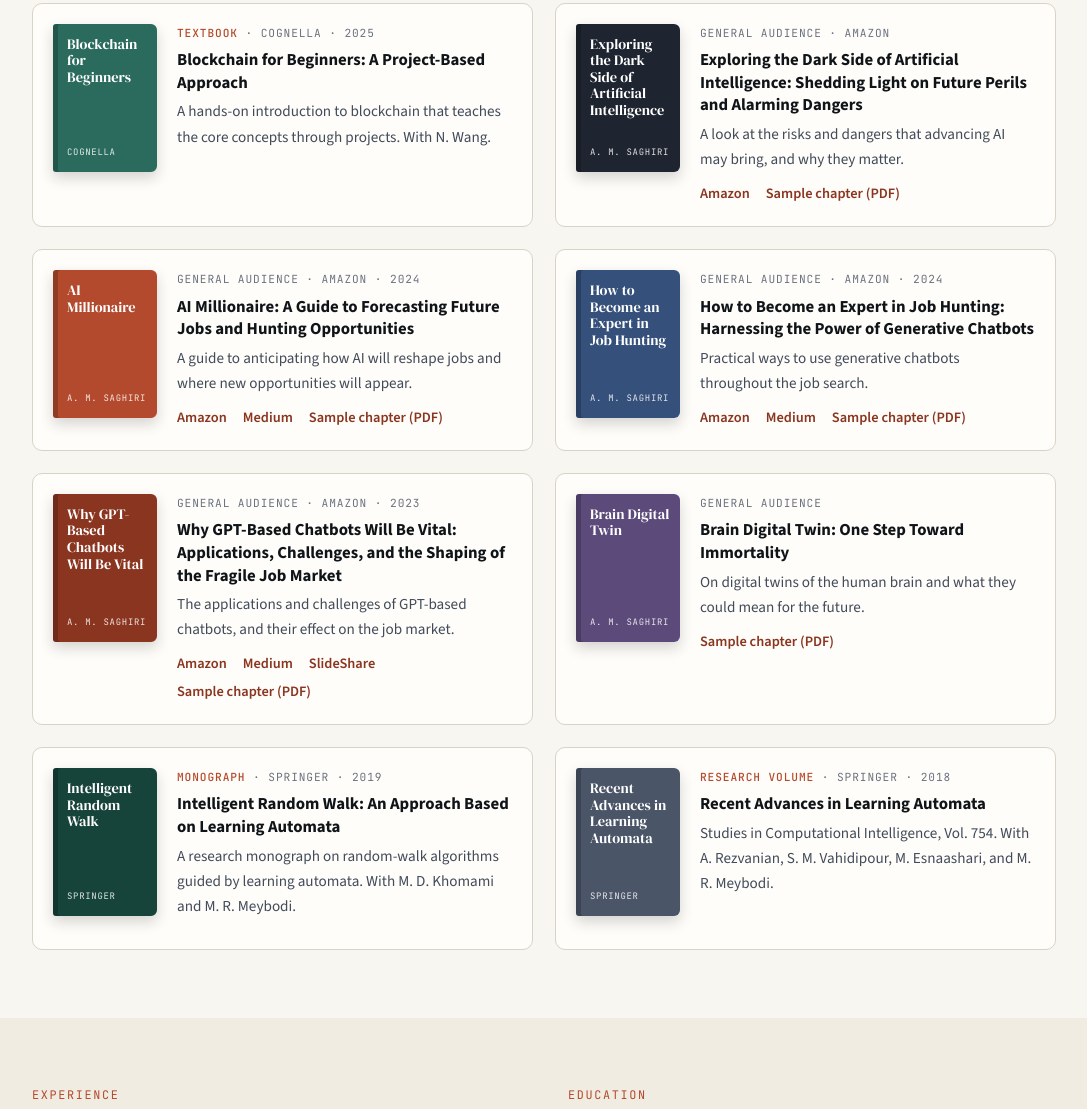
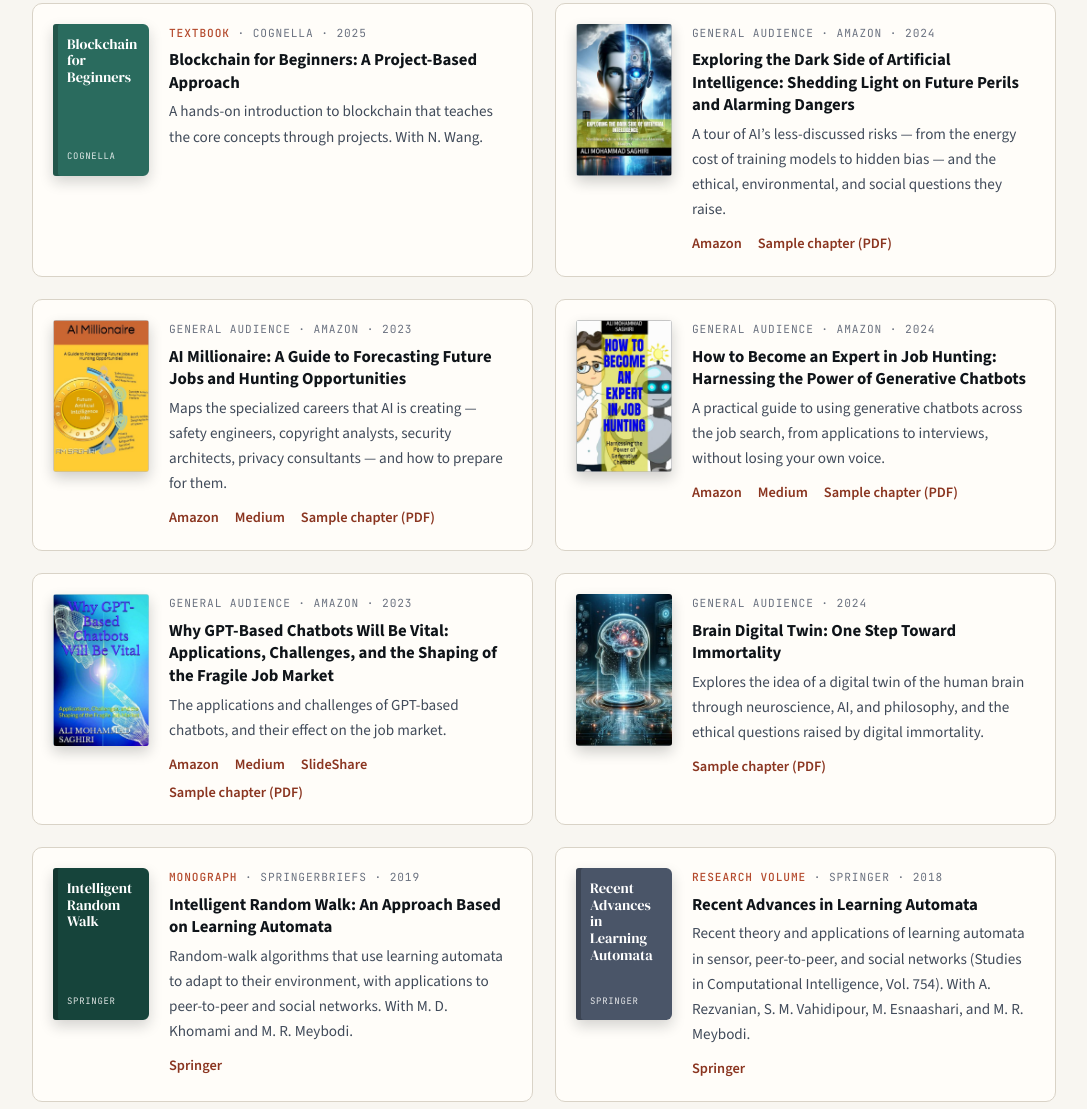
Before and after one commit to amsaghiri/amsaghiri.github.io, a plain HTML site: page index.htm in a window 1280 px wide. Shown: the part 1565-2674 px from the top of the page, without its empty margins (96-1183 px from the left). Drawn offline with nearby package versions, Linux system fonts and the light colour scheme.

Commit message:
Add real book covers, refined descriptions and Springer links
Co-Authored-By: Claude Fable 5.2 <noreply@anthropic.com>
Claude-Session: https://claude.ai/code/session_01VAa6hWRnZNaTk1h5T5Jeqc

```diff
--- a/index.htm
+++ b/index.htm
@@ -76,10 +76,11 @@ h3{font-size:1.05rem;font-weight:700;line-height:1.35}
 
 /* books */
 .books{display:grid;grid-template-columns:repeat(2,1fr);gap:22px}
-.book{display:grid;grid-template-columns:104px 1fr;gap:20px;background:var(--card);border:1px solid var(--line);border-radius:10px;padding:20px}
-.cover{height:148px;border-radius:3px 6px 6px 3px;padding:12px 10px;color:#fff;display:flex;flex-direction:column;justify-content:space-between;box-shadow:inset 5px 0 0 rgba(0,0,0,.2),0 6px 14px rgba(15,20,25,.18)}
+.book{display:grid;grid-template-columns:96px 1fr;gap:20px;background:var(--card);border:1px solid var(--line);border-radius:10px;padding:20px}
+.cover{height:152px;border-radius:3px 6px 6px 3px;padding:12px 10px;color:#fff;display:flex;flex-direction:column;justify-content:space-between;box-shadow:inset 5px 0 0 rgba(0,0,0,.2),0 6px 14px rgba(15,20,25,.18)}
 .cover i{font-family:var(--serif);font-style:normal;font-size:.9rem;line-height:1.15;padding-left:4px}
 .cover small{font-family:var(--mono);font-size:.56rem;letter-spacing:.08em;text-transform:uppercase;opacity:.85;padding-left:4px}
+img.cover{width:96px;height:152px;padding:0;object-fit:cover;box-shadow:0 6px 14px rgba(15,20,25,.2);border-radius:3px}
 .c1{background:#2a6b5e}.c2{background:#1e2430}.c3{background:#b44a2d}.c4{background:#35507a}
 .c5{background:#8a3520}.c6{background:#4a5568}.c7{background:#5b4a7a}.c8{background:#16443b}
 .meta{font-family:var(--mono);font-size:.7rem;letter-spacing:.08em;text-transform:uppercase;color:var(--muted);margin-bottom:6px}
@@ -137,7 +138,8 @@ footer{background:var(--ink);color:#8b949e;font-size:.85rem;border-top:1px solid
 @media (max-width:420px){
   .wrap{padding:0 18px}
   .book{grid-template-columns:84px 1fr;gap:14px;padding:16px}
-  .cover{height:122px}
+  .cover,img.cover{height:133px}
+  img.cover{width:84px}
   .cover i{font-size:.76rem}
   .contact ul{columns:1}
 }
@@ -240,11 +242,11 @@ footer{background:var(--ink);color:#8b949e;font-size:.85rem;border-top:1px solid
       </article>
 
       <article class="book">
-        <div class="cover c2" aria-hidden="true"><i>Exploring the Dark Side of Artificial Intelligence</i><small>A. M. Saghiri</small></div>
+        <img class="cover" src="assets/cover-dark-side-of-ai.jpg" alt="Cover of Exploring the Dark Side of Artificial Intelligence" width="96" height="152" loading="lazy">
         <div>
-          <div class="meta">General audience · Amazon</div>
+          <div class="meta">General audience · Amazon · 2024</div>
           <h3>Exploring the Dark Side of Artificial Intelligence: Shedding Light on Future Perils and Alarming Dangers</h3>
-          <p>A look at the risks and dangers that advancing AI may bring, and why they matter.</p>
+          <p>A tour of AI’s less-discussed risks — from the energy cost of training models to hidden bias — and the ethical, environmental, and social questions they raise.</p>
           <div class="links">
             <a href="https://a.co/d/b1IYTJM">Amazon</a>
             <a href="Exploring%20the%20Dark%20Side%20of%20Artificial%20Intelligence%20-chapter%2001.pdf">Sample chapter (PDF)</a>
@@ -253,11 +255,11 @@ footer{background:var(--ink);color:#8b949e;font-size:.85rem;border-top:1px solid
       </article>
 
       <article class="book">
-        <div class="cover c3" aria-hidden="true"><i>AI Millionaire</i><small>A. M. Saghiri</small></div>
+        <img class="cover" src="assets/cover-ai-millionaire.jpg" alt="Cover of AI Millionaire" width="96" height="152" loading="lazy">
         <div>
-          <div class="meta">General audience · Amazon · 2024</div>
+          <div class="meta">General audience · Amazon · 2023</div>
           <h3>AI Millionaire: A Guide to Forecasting Future Jobs and Hunting Opportunities</h3>
-          <p>A guide to anticipating how AI will reshape jobs and where new opportunities will appear.</p>
+          <p>Maps the specialized careers that AI is creating — safety engineers, copyright analysts, security architects, privacy consultants — and how to prepare for them.</p>
           <div class="links">
             <a href="https://a.co/d/fiRfrnK">Amazon</a>
             <a href="https://medium.com/@a.m.saghiri2008/forget-coding-bootcamps-the-ai-millionaire-path-in-the-age-of-automation-c6241d8e95b5">Medium</a>
@@ -267,11 +269,11 @@ footer{background:var(--ink);color:#8b949e;font-size:.85rem;border-top:1px solid
       </article>
 
       <article class="book">
-        <div class="cover c4" aria-hidden="true"><i>How to Become an Expert in Job Hunting</i><small>A. M. Saghiri</small></div>
+        <img class="cover" src="assets/cover-job-hunting.jpg" alt="Cover of How to Become an Expert in Job Hunting" width="96" height="152" loading="lazy">
         <div>
           <div class="meta">General audience · Amazon · 2024</div>
           <h3>How to Become an Expert in Job Hunting: Harnessing the Power of Generative Chatbots</h3>
-          <p>Practical ways to use generative chatbots throughout the job search.</p>
+          <p>A practical guide to using generative chatbots across the job search, from applications to interviews, without losing your own voice.</p>
           <div class="links">
             <a href="https://a.co/d/bLxaq8S">Amazon</a>
             <a href="https://medium.com/@a.m.saghiri2008/revolutionize-your-job-search-with-ai-discover-the-power-of-chatbots-1b960b7f9be3">Medium</a>
@@ -281,7 +283,7 @@ footer{background:var(--ink);color:#8b949e;font-size:.85rem;border-top:1px solid
       </article>
 
       <article class="book">
-        <div class="cover c5" aria-hidden="true"><i>Why GPT-Based Chatbots Will Be Vital</i><small>A. M. Saghiri</small></div>
+        <img class="cover" src="assets/cover-gpt-chatbots.jpg" alt="Cover of Why GPT-Based Chatbots Will Be Vital" width="96" height="152" loading="lazy">
         <div>
           <div class="meta">General audience · Amazon · 2023</div>
           <h3>Why GPT-Based Chatbots Will Be Vital: Applications, Challenges, and the Shaping of the Fragile Job Market</h3>
@@ -296,11 +298,11 @@ footer{background:var(--ink);color:#8b949e;font-size:.85rem;border-top:1px solid
       </article>
 
       <article class="book">
-        <div class="cover c7" aria-hidden="true"><i>Brain Digital Twin</i><small>A. M. Saghiri</small></div>
+        <img class="cover" src="assets/cover-brain-digital-twin.jpg" alt="Cover of Brain Digital Twin" width="96" height="152" loading="lazy">
         <div>
-          <div class="meta">General audience</div>
+          <div class="meta">General audience · 2024</div>
           <h3>Brain Digital Twin: One Step Toward Immortality</h3>
-          <p>On digital twins of the human brain and what they could mean for the future.</p>
+          <p>Explores the idea of a digital twin of the human brain through neuroscience, AI, and philosophy, and the ethical questions raised by digital immortality.</p>
           <div class="links">
             <a href="Brain%20Digital%20Twin%20One%20Step%20Toward%20Immortality-%20chapter%201.pdf">Sample chapter (PDF)</a>
           </div>
@@ -310,9 +312,10 @@ footer{background:var(--ink);color:#8b949e;font-size:.85rem;border-top:1px solid
       <article class="book">
         <div class="cover c8" aria-hidden="true"><i>Intelligent Random Walk</i><small>Springer</small></div>
         <div>
-          <div class="meta"><em>Monograph</em> · Springer · 2019</div>
+          <div class="meta"><em>Monograph</em> · SpringerBriefs · 2019</div>
           <h3>Intelligent Random Walk: An Approach Based on Learning Automata</h3>
-          <p>A research monograph on random-walk algorithms guided by learning automata. With M. D. Khomami and M. R. Meybodi.</p>
+          <p>Random-walk algorithms that use learning automata to adapt to their environment, with applications to peer-to-peer and social networks. With M. D. Khomami and M. R. Meybodi.</p>
+          <div class="links"><a href="https://link.springer.com/book/10.1007/978-3-030-10883-0">Springer</a></div>
         </div>
       </article>
 
@@ -321,7 +324,8 @@ footer{background:var(--ink);color:#8b949e;font-size:.85rem;border-top:1px solid
         <div>
           <div class="meta"><em>Research volume</em> · Springer · 2018</div>
           <h3>Recent Advances in Learning Automata</h3>
-          <p>Studies in Computational Intelligence, Vol. 754. With A. Rezvanian, S. M. Vahidipour, M. Esnaashari, and M. R. Meybodi.</p>
+          <p>Recent theory and applications of learning automata in sensor, peer-to-peer, and social networks (Studies in Computational Intelligence, Vol. 754). With A. Rezvanian, S. M. Vahidipour, M. Esnaashari, and M. R. Meybodi.</p>
+          <div class="links"><a href="https://link.springer.com/book/10.1007/978-3-319-72428-7">Springer</a></div>
         </div>
       </article>
     </div>
```
Also changed, not shown: assets/cover-ai-millionaire.jpg (added), assets/cover-brain-digital-twin.jpg (added), assets/cover-dark-side-of-ai.jpg (added), assets/cover-gpt-chatbots.jpg (added), assets/cover-job-hunting.jpg (added).
